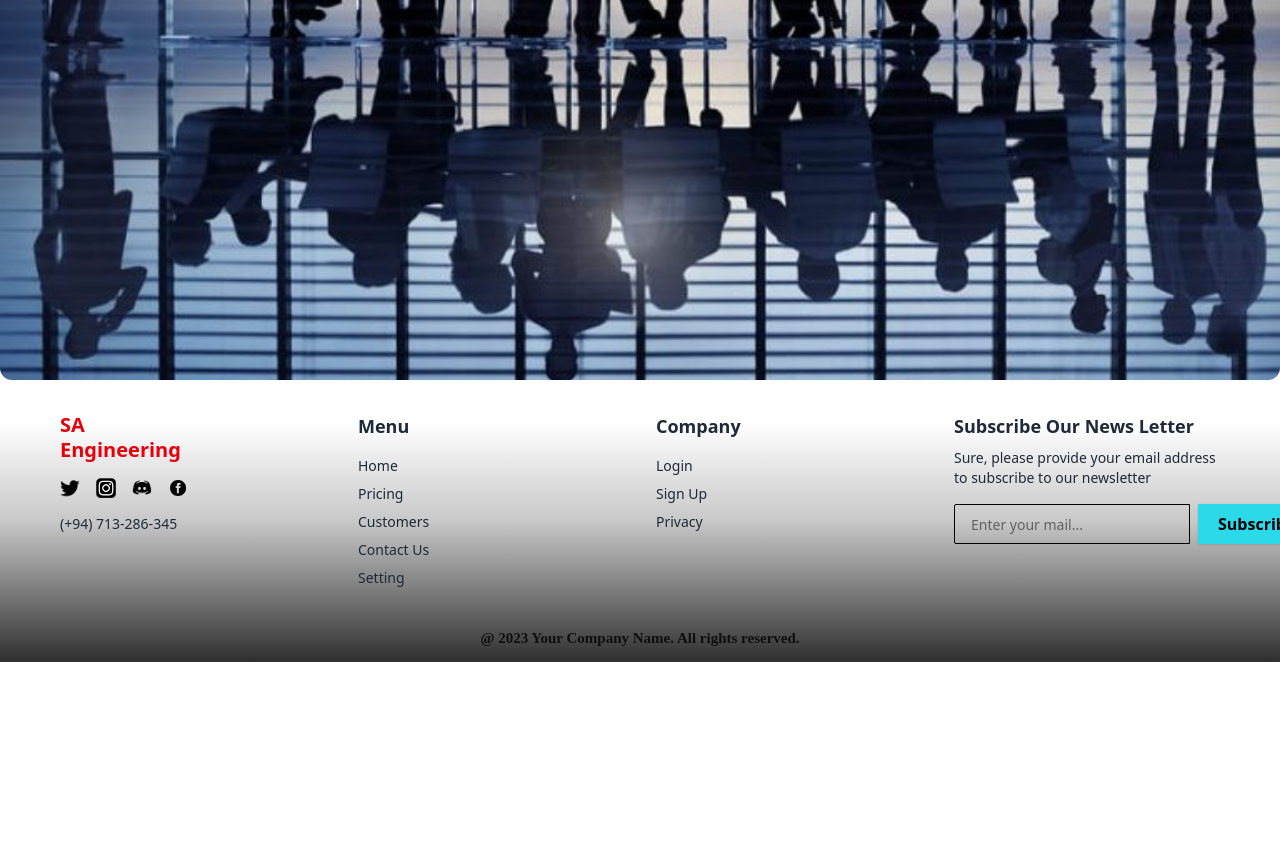
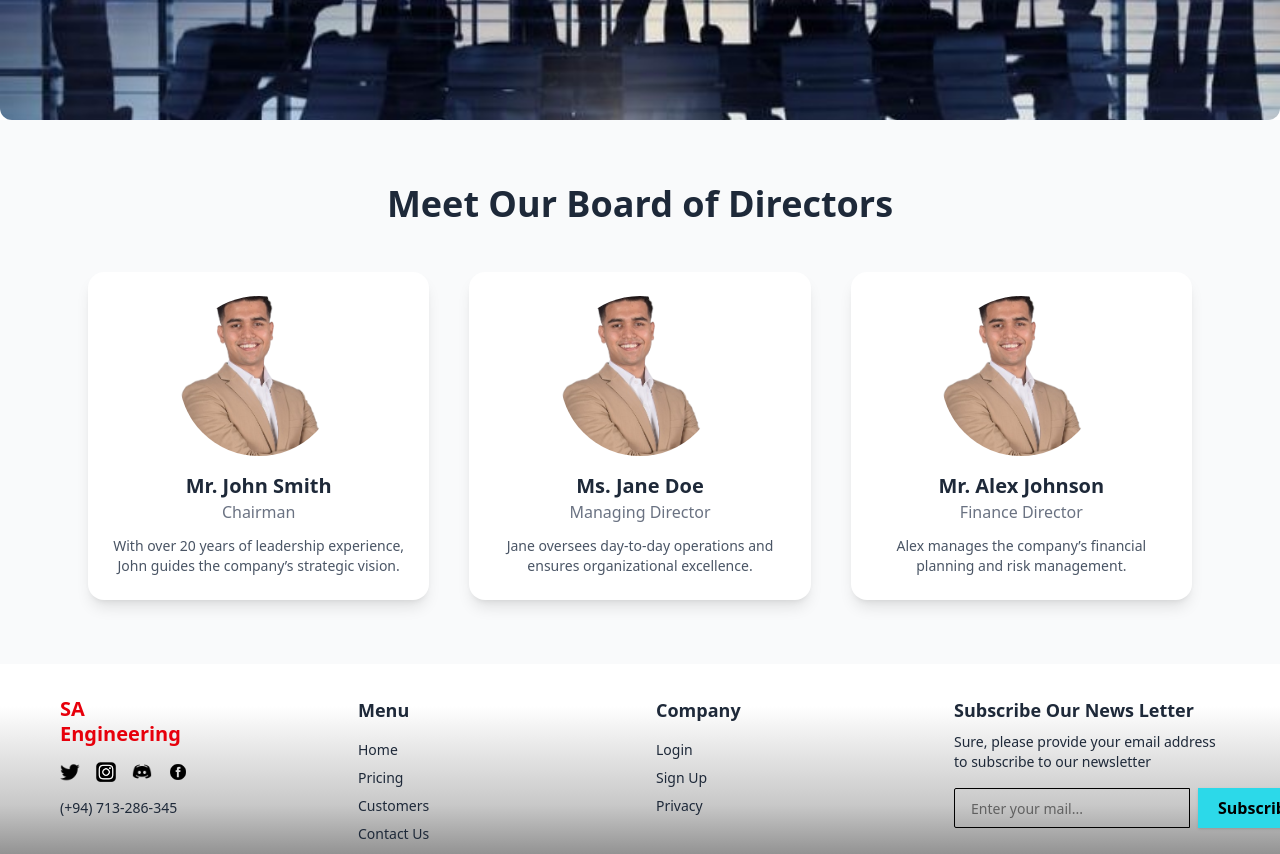
Before and after one commit to Eranda724/SA-Engineering-Front-End, a React (Vite) app: page /directors in a window 1280 px wide. Shown: the part 600-1454 px from the top of the page. Before the commit the page ends 1262 px from the top, so only its background shows below. Built offline with nearby package versions, Linux system fonts and the light colour scheme.

Commit message:
Add directors card

```diff
--- a/src/components/pages/BoardOfDirectorsPage.jsx
+++ b/src/components/pages/BoardOfDirectorsPage.jsx
@@ -4,13 +4,64 @@ import { Layout } from '../common'
 const BoardOfDirectorsPage = () => {
   return (
     <Layout pageTitle="Board of Directors">
-      <div className="w-full h-screen">
+      <div className="w-full h-[540px]">
         <img
           className="w-full h-full object-cover rounded-b-xl"
           src="/src/assets/Bord Directors.jpg"
           alt="Board of Directors"
         />
       </div>
+
+      {/* Directors Section */}
+      <div className="py-16 bg-gray-50">
+        <h2 className="text-4xl font-bold text-center mb-12 text-gray-800">
+          Meet Our Board of Directors
+        </h2>
+
+        <div className="max-w-6xl mx-auto grid grid-cols-1 sm:grid-cols-2 lg:grid-cols-3 gap-10 px-6">
+          {/* Director 1 */}
+          <div className="bg-white shadow-lg rounded-2xl p-6 text-center hover:shadow-2xl transition">
+            <img
+              src="/src/assets/Sample_director.png"
+              alt="Director 1"
+              className="w-40 h-40 object-cover rounded-full mx-auto mb-4"
+            />
+            <h3 className="text-xl font-semibold text-gray-800">Mr. John Smith</h3>
+            <p className="text-gray-500">Chairman</p>
+            <p className="mt-3 text-gray-600 text-sm">
+              With over 20 years of leadership experience, John guides the company’s strategic vision.
+            </p>
+          </div>
+
+          {/* Director 2 */}
+          <div className="bg-white shadow-lg rounded-2xl p-6 text-center hover:shadow-2xl transition">
+            <img
+              src="/src/assets/Sample_director.png"
+              alt="Director 2"
+              className="w-40 h-40 object-cover rounded-full mx-auto mb-4"
+            />
+            <h3 className="text-xl font-semibold text-gray-800">Ms. Jane Doe</h3>
+            <p className="text-gray-500">Managing Director</p>
+            <p className="mt-3 text-gray-600 text-sm">
+              Jane oversees day-to-day operations and ensures organizational excellence.
+            </p>
+          </div>
+
+          {/* Director 3 */}
+          <div className="bg-white shadow-lg rounded-2xl p-6 text-center hover:shadow-2xl transition">
+            <img
+              src="/src/assets/Sample_director.png"
+              alt="Director 3"
+              className="w-40 h-40 object-cover rounded-full mx-auto mb-4"
+            />
+            <h3 className="text-xl font-semibold text-gray-800">Mr. Alex Johnson</h3>
+            <p className="text-gray-500">Finance Director</p>
+            <p className="mt-3 text-gray-600 text-sm">
+              Alex manages the company’s financial planning and risk management.
+            </p>
+          </div>
+        </div>
+      </div>
     </Layout>
   )
 }
```
Also changed, not shown: src/assets/Bord Directors.jpg, src/assets/Sample_director.png (added).
